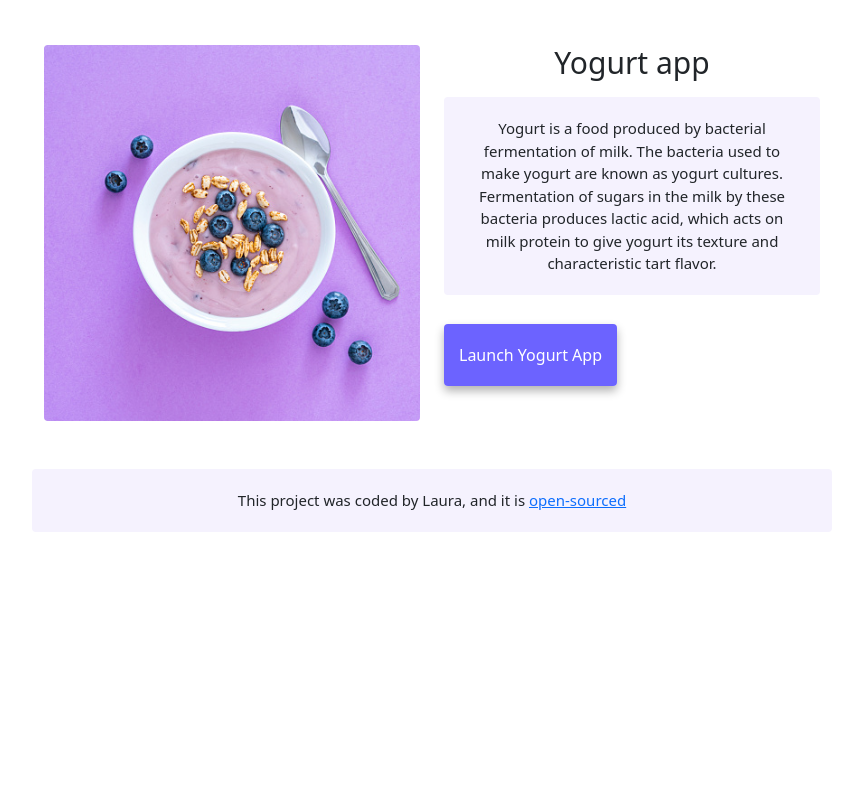
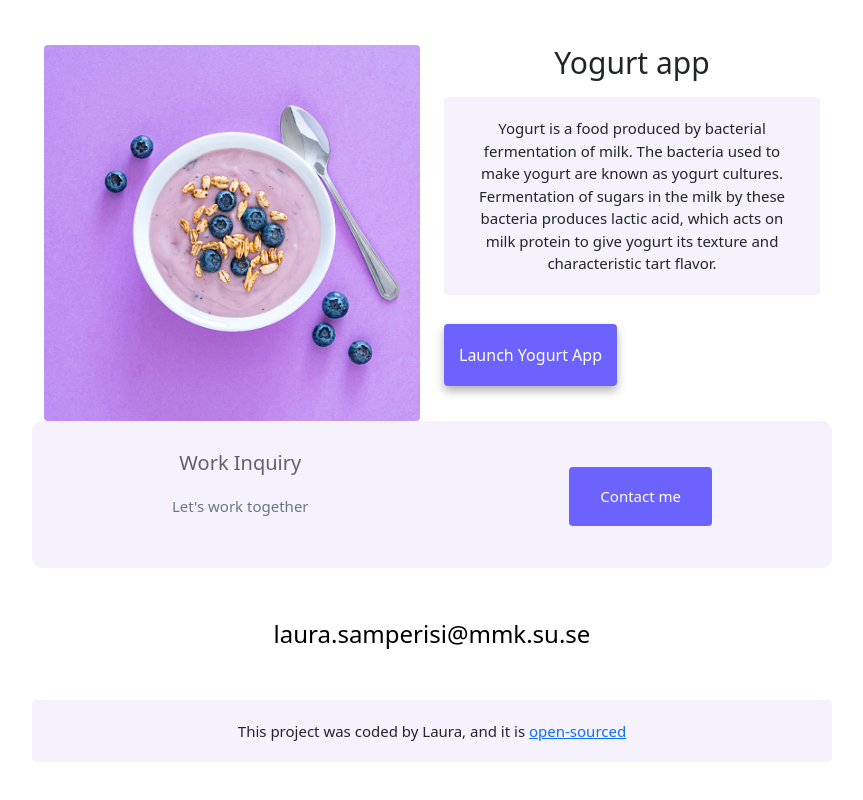
Before and after one commit to lasa1828/personal-website3, a plain HTML site: page index.html in a window 1280 px wide. Shown: the part 1439-2239 px from the top of the page, without its empty margins (208-1071 px from the left). Before the commit the page ends 2031 px from the top, so only its background shows below. Drawn offline with nearby package versions, Linux system fonts and the light colour scheme.

Commit message:
footer and other changes

```diff
--- a/index.html
+++ b/index.html
@@ -109,6 +109,28 @@
       </div>
     </div>
     <footer>
+       <div class="contact-box justify-content-between mb-5 d-none d-md-flex">
+          <div>
+            <h3>Work Inquiry</h3>
+            <p class="text-muted">Let's work together</p>
+          </div>
+          <div>
+            <a
+              href="/contact.html"
+              class="btn btn-branding mt-3"
+              title="Contact me"
+              >Contact me</a
+            >
+          </div>
+        </div>
+        <div class="d-flex justify-content-center mb-5">
+          <a
+            href="mailto:laura.samperisi@mmk.su.se "
+            class="email-link"
+            title="Email"
+            >laura.samperisi@mmk.su.se</a
+          >
+        </div>
         <p class="text-center mt-5">
           This project was coded by Laura, and it is <a
             href="https://www.github.com/lasa1828"
--- a/src/styles.css
+++ b/src/styles.css
@@ -149,3 +149,20 @@ p {
   text-align: center;
   display: block;
 }
+footer .contact-box {
+  background-color: var(--secondary-color);
+  padding: 30px 120px;
+  border-radius: 10px;
+}
+footer .contact-box p {
+  margin: 0;
+}
+footer .email-link {
+  text-decoration: none;
+  color: black;
+  font-size: 24px;
+  text-align: center;
+}
+footer .email-link:hover {
+  color: var(--primary-color);
+}
```
Also changed, not shown: about.html (+1 -1 lines).
